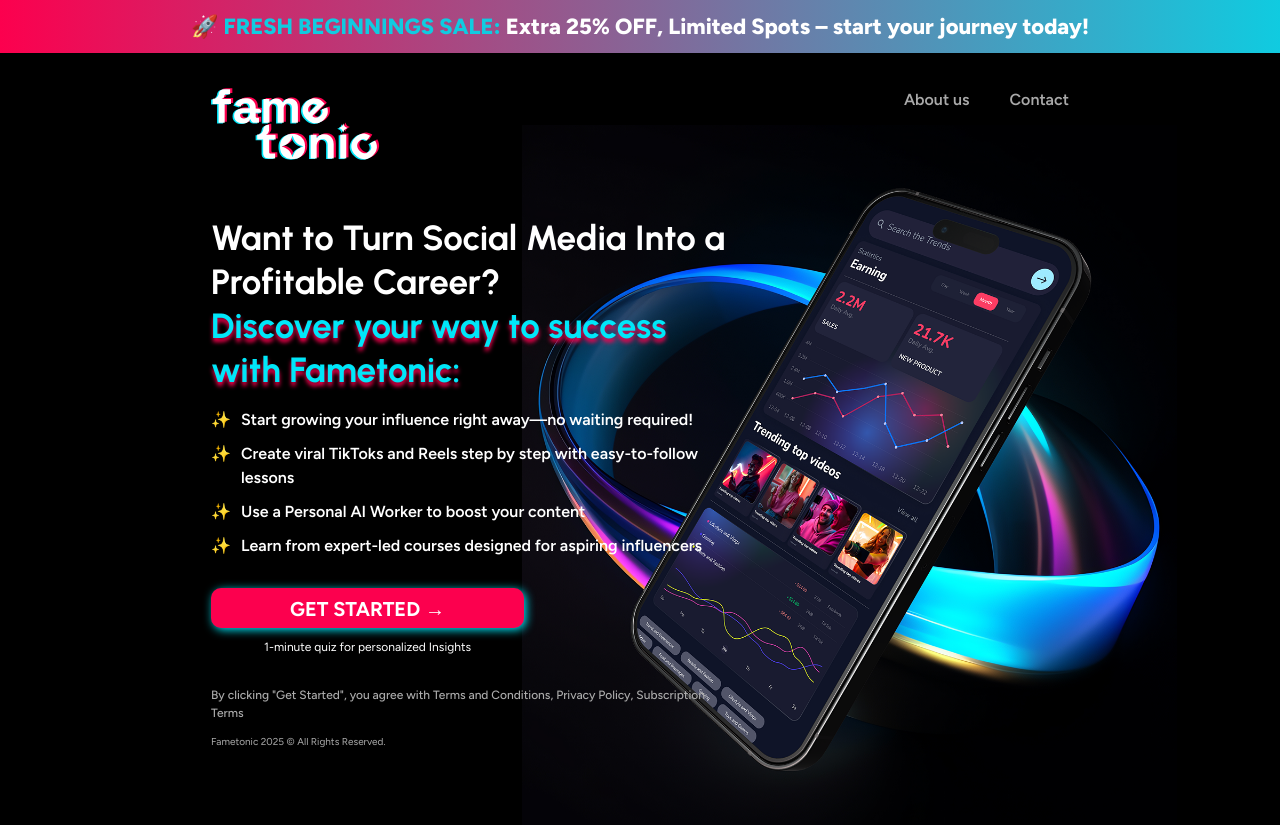
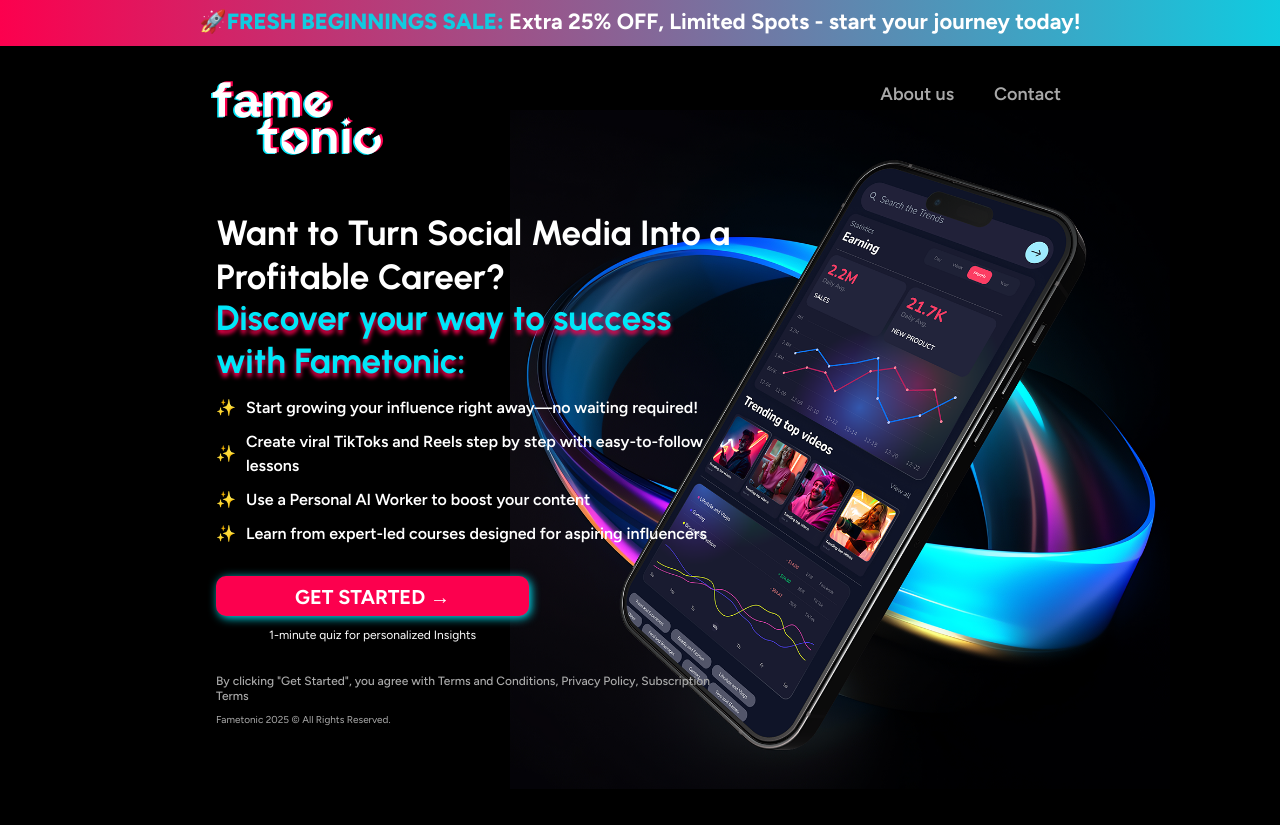
Before and after one commit to abirdox/netzet, a Next.js app: page / in a window 1280 px wide. After the commit the page ends 800 px from the top, so only its background shows below. Built offline with nearby package versions, Linux system fonts and the light colour scheme.

Commit message:
pixel perfect

```diff
--- a/src/app/output.css
+++ b/src/app/output.css
@@ -538,12 +538,29 @@ video {
   position: absolute;
 }
 
+.relative {
+  position: relative;
+}
+
 .right-4 {
   right: 1rem;
 }
 
+.right-6 {
+  right: 1.5rem;
+}
+
+.right-7 {
+  right: 1.75rem;
+}
+
 .z-\[-1\] {
   z-index: -1;
+}
+
+.mx-\[0px\] {
+  margin-left: 0px;
+  margin-right: 0px;
 }
 
 .mx-\[32\.5px\] {
@@ -556,14 +573,29 @@ video {
   margin-bottom: -60px;
 }
 
-.mx-0 {
-  margin-left: 0px;
-  margin-right: 0px;
+.my-\[-50px\] {
+  margin-top: -50px;
+  margin-bottom: -50px;
 }
 
-.mx-\[0px\] {
-  margin-left: 0px;
-  margin-right: 0px;
+.mx-\[1px\] {
+  margin-left: 1px;
+  margin-right: 1px;
+}
+
+.mx-\[5px\] {
+  margin-left: 5px;
+  margin-right: 5px;
+}
+
+.my-\[10px\] {
+  margin-top: 10px;
+  margin-bottom: 10px;
+}
+
+.my-\[-10px\] {
+  margin-top: -10px;
+  margin-bottom: -10px;
 }
 
 .mb-\[22px\] {
@@ -590,8 +622,32 @@ video {
   margin-top: 35px;
 }
 
-.mt-\[-60px\] {
-  margin-top: -60px;
+.mr-\[2px\] {
+  margin-right: 2px;
+}
+
+.mr-\[10px\] {
+  margin-right: 10px;
+}
+
+.mr-\[9px\] {
+  margin-right: 9px;
+}
+
+.mr-\[8px\] {
+  margin-right: 8px;
+}
+
+.mr-\[5px\] {
+  margin-right: 5px;
+}
+
+.mr-\[4px\] {
+  margin-right: 4px;
+}
+
+.mt-\[0px\] {
+  margin-top: 0px;
 }
 
 .block {
@@ -610,16 +666,20 @@ video {
   height: 2rem;
 }
 
+.h-\[40px\] {
+  height: 40px;
+}
+
 .h-\[44\.98px\] {
   height: 44.98px;
 }
 
-.h-\[72\.25px\] {
-  height: 72.25px;
+.h-\[74px\] {
+  height: 74px;
 }
 
-.h-\[40px\] {
-  height: 40px;
+.h-\[76px\] {
+  height: 76px;
 }
 
 .w-8 {
@@ -630,8 +690,8 @@ video {
   width: 105.38px;
 }
 
-.w-\[169\.27px\] {
-  width: 169.27px;
+.w-\[173\.12px\] {
+  width: 173.12px;
 }
 
 .w-full {
@@ -686,6 +746,30 @@ video {
   margin-bottom: calc(10px * var(--tw-space-y-reverse));
 }
 
+.space-y-\[8px\] > :not([hidden]) ~ :not([hidden]) {
+  --tw-space-y-reverse: 0;
+  margin-top: calc(8px * calc(1 - var(--tw-space-y-reverse)));
+  margin-bottom: calc(8px * var(--tw-space-y-reverse));
+}
+
+.space-y-\[6px\] > :not([hidden]) ~ :not([hidden]) {
+  --tw-space-y-reverse: 0;
+  margin-top: calc(6px * calc(1 - var(--tw-space-y-reverse)));
+  margin-bottom: calc(6px * var(--tw-space-y-reverse));
+}
+
+.space-y-\[5px\] > :not([hidden]) ~ :not([hidden]) {
+  --tw-space-y-reverse: 0;
+  margin-top: calc(5px * calc(1 - var(--tw-space-y-reverse)));
+  margin-bottom: calc(5px * var(--tw-space-y-reverse));
+}
+
+.space-y-\[4px\] > :not([hidden]) ~ :not([hidden]) {
+  --tw-space-y-reverse: 0;
+  margin-top: calc(4px * calc(1 - var(--tw-space-y-reverse)));
+  margin-bottom: calc(4px * var(--tw-space-y-reverse));
+}
+
 .scroll-smooth {
   scroll-behavior: smooth;
 }
@@ -717,6 +801,11 @@ video {
   --tw-gradient-to: var(--secondary) var(--tw-gradient-to-position);
 }
 
+.object-cover {
+  -o-object-fit: cover;
+     object-fit: cover;
+}
+
 .px-\[20px\] {
   padding-left: 20px;
   padding-right: 20px;
@@ -727,9 +816,14 @@ video {
   padding-right: 22px;
 }
 
-.py-3 {
-  padding-top: 0.75rem;
-  padding-bottom: 0.75rem;
+.py-1 {
+  padding-top: 0.25rem;
+  padding-bottom: 0.25rem;
+}
+
+.py-1\.5 {
+  padding-top: 0.375rem;
+  padding-bottom: 0.375rem;
 }
 
 .py-\[20px\] {
@@ -742,28 +836,33 @@ video {
   padding-bottom: 40px;
 }
 
-.py-2 {
-  padding-top: 0.5rem;
-  padding-bottom: 0.5rem;
-}
-
-.py-1 {
-  padding-top: 0.25rem;
-  padding-bottom: 0.25rem;
-}
-
-.py-1\.5 {
-  padding-top: 0.375rem;
-  padding-bottom: 0.375rem;
-}
-
-.px-\[21px\] {
-  padding-left: 21px;
-  padding-right: 21px;
+.py-\[30px\] {
+  padding-top: 30px;
+  padding-bottom: 30px;
 }
 
 .pb-\[40px\] {
   padding-bottom: 40px;
+}
+
+.pt-\[10px\] {
+  padding-top: 10px;
+}
+
+.pt-\[0px\] {
+  padding-top: 0px;
+}
+
+.pt-\[-1px\] {
+  padding-top: -1px;
+}
+
+.pt-\[-2px\] {
+  padding-top: -2px;
+}
+
+.pt-\[-5px\] {
+  padding-top: -5px;
 }
 
 .text-left {
@@ -798,6 +897,10 @@ video {
   font-size: 16px;
 }
 
+.text-\[18px\] {
+  font-size: 18px;
+}
+
 .text-\[20px\] {
   font-size: 20px;
 }
@@ -809,10 +912,6 @@ video {
 .text-base {
   font-size: 1rem;
   line-height: 1.5rem;
-}
-
-.font-\[18px\] {
-  font-weight: 18px;
 }
 
 .font-bold {
@@ -843,11 +942,11 @@ video {
   color: var(--secondary);
 }
 
-.text-semi_gray {
+.text-semi-gray {
   color: var(--semi-gray);
 }
 
-.text-semi_secondary {
+.text-semi-secondary {
   color: var(--semi-secondary);
 }
 
@@ -907,13 +1006,209 @@ body {
     position: absolute;
   }
 
+  .xl\:bottom-\[2px\] {
+    bottom: 2px;
+  }
+
   .xl\:right-\[20px\] {
     right: 20px;
+  }
+
+  .xl\:top-\[0px\] {
+    top: 0px;
+  }
+
+  .xl\:top-\[30px\] {
+    top: 30px;
+  }
+
+  .xl\:top-\[80px\] {
+    top: 80px;
+  }
+
+  .xl\:top-\[170px\] {
+    top: 170px;
+  }
+
+  .xl\:top-\[172px\] {
+    top: 172px;
+  }
+
+  .xl\:top-\[168px\] {
+    top: 168px;
+  }
+
+  .xl\:top-\[165px\] {
+    top: 165px;
+  }
+
+  .xl\:top-\[160px\] {
+    top: 160px;
+  }
+
+  .xl\:top-\[155px\] {
+    top: 155px;
+  }
+
+  .xl\:top-\[100px\] {
+    top: 100px;
+  }
+
+  .xl\:right-\[80px\] {
+    right: 80px;
+  }
+
+  .xl\:right-\[100px\] {
+    right: 100px;
+  }
+
+  .xl\:right-\[120px\] {
+    right: 120px;
+  }
+
+  .xl\:right-\[110px\] {
+    right: 110px;
+  }
+
+  .xl\:top-\[60px\] {
+    top: 60px;
+  }
+
+  .xl\:top-\[50px\] {
+    top: 50px;
+  }
+
+  .xl\:top-\[180px\] {
+    top: 180px;
+  }
+
+  .xl\:top-\[480px\] {
+    top: 480px;
+  }
+
+  .xl\:top-\[-180px\] {
+    top: -180px;
+  }
+
+  .xl\:top-\[-80px\] {
+    top: -80px;
+  }
+
+  .xl\:top-\[-00px\] {
+    top: -00px;
+  }
+
+  .xl\:top-\[20px\] {
+    top: 20px;
+  }
+
+  .xl\:top-\[70px\] {
+    top: 70px;
+  }
+
+  .xl\:top-\[00px\] {
+    top: 00px;
+  }
+
+  .xl\:bottom-\[100px\] {
+    bottom: 100px;
+  }
+
+  .xl\:bottom-\[00px\] {
+    bottom: 00px;
+  }
+
+  .xl\:top-\[150px\] {
+    top: 150px;
+  }
+
+  .xl\:top-\[120px\] {
+    top: 120px;
   }
 
   .xl\:mx-0 {
     margin-left: 0px;
     margin-right: 0px;
+  }
+
+  .xl\:mx-\[10px\] {
+    margin-left: 10px;
+    margin-right: 10px;
+  }
+
+  .xl\:my-\[20px\] {
+    margin-top: 20px;
+    margin-bottom: 20px;
+  }
+
+  .xl\:my-\[-20px\] {
+    margin-top: -20px;
+    margin-bottom: -20px;
+  }
+
+  .xl\:my-\[-30px\] {
+    margin-top: -30px;
+    margin-bottom: -30px;
+  }
+
+  .xl\:my-\[-60px\] {
+    margin-top: -60px;
+    margin-bottom: -60px;
+  }
+
+  .xl\:my-\[-70px\] {
+    margin-top: -70px;
+    margin-bottom: -70px;
+  }
+
+  .xl\:my-\[-80px\] {
+    margin-top: -80px;
+    margin-bottom: -80px;
+  }
+
+  .xl\:my-\[-90px\] {
+    margin-top: -90px;
+    margin-bottom: -90px;
+  }
+
+  .xl\:my-\[-85px\] {
+    margin-top: -85px;
+    margin-bottom: -85px;
+  }
+
+  .xl\:my-\[-120px\] {
+    margin-top: -120px;
+    margin-bottom: -120px;
+  }
+
+  .xl\:my-\[-5px\] {
+    margin-top: -5px;
+    margin-bottom: -5px;
+  }
+
+  .xl\:my-\[-3px\] {
+    margin-top: -3px;
+    margin-bottom: -3px;
+  }
+
+  .xl\:my-\[-2px\] {
+    margin-top: -2px;
+    margin-bottom: -2px;
+  }
+
+  .xl\:my-\[-0px\] {
+    margin-top: -0px;
+    margin-bottom: -0px;
+  }
+
+  .xl\:mx-\[5px\] {
+    margin-left: 5px;
+    margin-right: 5px;
+  }
+
+  .xl\:my-\[0px\] {
+    margin-top: 0px;
+    margin-bottom: 0px;
   }
 
   .xl\:mb-\[16px\] {
@@ -932,6 +1227,94 @@ body {
     margin-top: 57px;
   }
 
+  .xl\:mb-\[50px\] {
+    margin-bottom: 50px;
+  }
+
+  .xl\:mb-\[-50px\] {
+    margin-bottom: -50px;
+  }
+
+  .xl\:mt-\[10px\] {
+    margin-top: 10px;
+  }
+
+  .xl\:mt-\[8px\] {
+    margin-top: 8px;
+  }
+
+  .xl\:mt-10 {
+    margin-top: 2.5rem;
+  }
+
+  .xl\:mt-2 {
+    margin-top: 0.5rem;
+  }
+
+  .xl\:mt-1 {
+    margin-top: 0.25rem;
+  }
+
+  .xl\:mt-\[1px\] {
+    margin-top: 1px;
+  }
+
+  .xl\:mt-\[0px\] {
+    margin-top: 0px;
+  }
+
+  .xl\:mt-\[-1px\] {
+    margin-top: -1px;
+  }
+
+  .xl\:mt-\[-5px\] {
+    margin-top: -5px;
+  }
+
+  .xl\:mb-\[17px\] {
+    margin-bottom: 17px;
+  }
+
+  .xl\:mb-\[5px\] {
+    margin-bottom: 5px;
+  }
+
+  .xl\:mb-\[1px\] {
+    margin-bottom: 1px;
+  }
+
+  .xl\:mb-\[-1px\] {
+    margin-bottom: -1px;
+  }
+
+  .xl\:mb-\[-0px\] {
+    margin-bottom: -0px;
+  }
+
+  .xl\:mb-\[-2px\] {
+    margin-bottom: -2px;
+  }
+
+  .xl\:mb-\[-3px\] {
+    margin-bottom: -3px;
+  }
+
+  .xl\:mb-\[3px\] {
+    margin-bottom: 3px;
+  }
+
+  .xl\:mb-\[6px\] {
+    margin-bottom: 6px;
+  }
+
+  .xl\:mt-\[3px\] {
+    margin-top: 3px;
+  }
+
+  .xl\:mt-\[30px\] {
+    margin-top: 30px;
+  }
+
   .xl\:flex {
     display: flex;
   }
@@ -940,8 +1323,8 @@ body {
     display: none;
   }
 
-  .xl\:h-\[40px\] {
-    height: 40px;
+  .xl\:h-\[46px\] {
+    height: 46px;
   }
 
   .xl\:h-\[700px\] {
@@ -952,20 +1335,60 @@ body {
     height: 100%;
   }
 
+  .xl\:h-\[800px\] {
+    height: 800px;
+  }
+
+  .xl\:h-\[720px\] {
+    height: 720px;
+  }
+
+  .xl\:h-\[680px\] {
+    height: 680px;
+  }
+
+  .xl\:h-\[679px\] {
+    height: 679px;
+  }
+
+  .xl\:h-\[900px\] {
+    height: 900px;
+  }
+
+  .xl\:h-\[1000px\] {
+    height: 1000px;
+  }
+
+  .xl\:h-\[950px\] {
+    height: 950px;
+  }
+
+  .xl\:h-\[920px\] {
+    height: 920px;
+  }
+
+  .xl\:h-\[660px\] {
+    height: 660px;
+  }
+
+  .xl\:h-auto {
+    height: auto;
+  }
+
+  .xl\:h-\[850px\] {
+    height: 850px;
+  }
+
+  .xl\:h-\[750px\] {
+    height: 750px;
+  }
+
+  .xl\:h-\[910px\] {
+    height: 910px;
+  }
+
   .xl\:w-\[313px\] {
     width: 313px;
-  }
-
-  .xl\:w-\[560px\] {
-    width: 560px;
-  }
-
-  .xl\:w-\[820px\] {
-    width: 820px;
-  }
-
-  .xl\:w-full {
-    width: 100%;
   }
 
   .xl\:w-\[516px\] {
@@ -976,6 +1399,82 @@ body {
     width: 830px;
   }
 
+  .xl\:w-full {
+    width: 100%;
+  }
+
+  .xl\:w-\[930px\] {
+    width: 930px;
+  }
+
+  .xl\:w-\[860px\] {
+    width: 860px;
+  }
+
+  .xl\:w-\[870px\] {
+    width: 870px;
+  }
+
+  .xl\:w-\[880px\] {
+    width: 880px;
+  }
+
+  .xl\:w-\[800px\] {
+    width: 800px;
+  }
+
+  .xl\:w-\[820px\] {
+    width: 820px;
+  }
+
+  .xl\:w-\[810px\] {
+    width: 810px;
+  }
+
+  .xl\:w-\[840px\] {
+    width: 840px;
+  }
+
+  .xl\:w-\[666px\] {
+    width: 666px;
+  }
+
+  .xl\:w-\[500\] {
+    width: 500;
+  }
+
+  .xl\:w-\[900\] {
+    width: 900;
+  }
+
+  .xl\:w-\[100\%\] {
+    width: 100%;
+  }
+
+  .xl\:w-\[900px\] {
+    width: 900px;
+  }
+
+  .xl\:w-\[1000px\] {
+    width: 1000px;
+  }
+
+  .xl\:w-\[\] {
+    width: ;
+  }
+
+  .xl\:w-\[1200px\] {
+    width: 1200px;
+  }
+
+  .xl\:w-\[1600px\] {
+    width: 1600px;
+  }
+
+  .xl\:w-\[px\] {
+    width: px;
+  }
+
   .xl\:flex-row {
     flex-direction: row;
   }
@@ -984,9 +1483,29 @@ body {
     flex-direction: column-reverse;
   }
 
+  .xl\:space-y-\[10px\] > :not([hidden]) ~ :not([hidden]) {
+    --tw-space-y-reverse: 0;
+    margin-top: calc(10px * calc(1 - var(--tw-space-y-reverse)));
+    margin-bottom: calc(10px * var(--tw-space-y-reverse));
+  }
+
+  .xl\:overflow-hidden {
+    overflow: hidden;
+  }
+
   .xl\:object-cover {
     -o-object-fit: cover;
        object-fit: cover;
+  }
+
+  .xl\:object-fill {
+    -o-object-fit: fill;
+       object-fit: fill;
+  }
+
+  .xl\:px-\[0px\] {
+    padding-left: 0px;
+    padding-right: 0px;
   }
 
   .xl\:px-\[211px\] {
@@ -1004,9 +1523,9 @@ body {
     padding-bottom: 30px;
   }
 
-  .xl\:px-\[0px\] {
-    padding-left: 0px;
-    padding-right: 0px;
+  .xl\:py-\[40px\] {
+    padding-top: 40px;
+    padding-bottom: 40px;
   }
 
   .xl\:text-left {
--- a/src/components/copy-right-info.component.tsx
+++ b/src/components/copy-right-info.component.tsx
@@ -1,7 +1,7 @@
 const CopyRightInfoComponent = () => {
 
     return (
-        <p className="mt-[19px] xl:mt-[12px] text-[10px]">
+        <p className="mt-[19px] xl:mt-[8px] text-[10px]">
             Fametonic 2025 © All Rights Reserved.
         </p>
     )
--- a/src/components/top-banner.component.tsx
+++ b/src/components/top-banner.component.tsx
@@ -3,8 +3,8 @@ const TopBannerComponent = () => {
     return (
         <>
             {/* Top Gradient Banner */}
-            <div className="w-full bg-gradient-to-r from-primary to-secondary text-white text-[14px] xl:text-[22px] font-semibold text-center xl:py-[10px] py-[20px] px-[20px]">
-                <span className="font-extrabold text-[16px] xl:text-[22px]">🚀 <span className="text-secondary">FRESH BEGINNINGS SALE:</span> Extra 25% OFF, Limited Spots – start your journey today!</span>
+            <div className="w-full bg-gradient-to-r from-primary to-secondary text-white text-center px-[20px]  py-[20px] xl:py-[10px] h-[76px] xl:h-[46px] leading-tight">
+                <span className="relative font-bold text-[14px] xl:text-[22px]  xl:bottom-[2px] xl:mx-[10px]">🚀<span className="text-secondary text-[16px] xl:text-[22px]  font-extrabold ">FRESH BEGINNINGS SALE:</span> Extra 25% OFF, Limited Spots - start your journey today!</span>
             </div>
         </>
     )
--- a/src/components/top-nav.component.tsx
+++ b/src/components/top-nav.component.tsx
@@ -5,11 +5,11 @@ const TopNavComponent = () => {
             {/* Navbar (Desktop) */}
             <nav className="hidden xl:flex justify-between items-start mt-[35px] text-white">
                 <div className="">
-                    <img src="/images/logo.svg" alt="Logo" className="w-[169.27px] h-[72.25px]" />
+                    <img src="/images/logo.svg" alt="Logo" className="w-[173.12px] h-[74px]" />
                 </div>
-                <div className="space-x-[40px]">
-                    <a href="#" className="font-[18px] font-semibold text-semi_gray">About us</a>
-                    <a href="#" className="font-[18px] font-semibold text-semi_gray">Contact</a>
+                <div className="font-semibold text-semi-gray text-[18px] space-x-[40px] mr-[8px]">
+                    <a href="#" className="">About us</a>
+                    <a href="#" className="">Contact</a>
                 </div>
             </nav>
 
@@ -18,10 +18,16 @@ const TopNavComponent = () => {
                 <div className="flex-1 flex justify-center">
                     <img src="/images/logo.svg" alt="Logo" className="w-[105.38px] h-[44.98px]" />
                 </div>
-                <button className="absolute right-4">
-                    <svg className="w-8 h-8 text-white" fill="none" stroke="currentColor" strokeWidth="2" viewBox="0 0 24 24">
+                <button className="absolute right-7">
+                    {/* <svg className="w-8 h-8 text-white" fill="none" stroke="currentColor" strokeWidth="2" viewBox="0 0 24 24">
                         <path strokeLinecap="round" strokeLinejoin="round" d="M4 6h16M4 12h16M4 18h16"></path>
+                    </svg> */}
+                    <svg width="20" height="15" viewBox="0 0 20 15" fill="none" xmlns="http://www.w3.org/2000/svg">
+                        <line x1="1" y1="1.03597" x2="19" y2="1.03597" stroke="white" stroke-width="2" stroke-linecap="round" />
+                        <line x1="1" y1="7.03597" x2="19" y2="7.03597" stroke="white" stroke-width="2" stroke-linecap="round" />
+                        <line x1="1" y1="13.036" x2="19" y2="13.036" stroke="white" stroke-width="2" stroke-linecap="round" />
                     </svg>
+
                 </button>
             </div>
         </>
--- a/src/features/hero-section/left-content.feature.tsx
+++ b/src/features/hero-section/left-content.feature.tsx
@@ -3,28 +3,28 @@ const HeroSectionLeftContentFeature = () => {
 
     return (
         <>
-            <h1 className="text-[25px] xl:text-[35px] xl:text-left font-bold leading-tight font-urbanist">
+            <h1 className="text-[25px] xl:text-[35px] xl:text-left xl:mb-[-3px] font-bold leading-tight font-urbanist">
                 Want to Turn Social Media Into a Profitable Career?
             </h1>
-            <p className="text-[25px] xl:text-[35px] text-semi_secondary font-bold mb-[22px] xl:mb-[16px] drop-shadow font-urbanist leading-tight drop-shadow-pink">
+            <p className="text-[25px] xl:text-[35px] text-semi-secondary font-bold mb-[22px] xl:mb-[6px] drop-shadow font-urbanist leading-tight drop-shadow-pink">
                 Discover your way to success with Fametonic:
             </p>
 
-            <ul className="text-base text-[16px] font-semibold space-y-[10px] text-left ">
-                <li className="flex items-start gap-[10px]">
-                    <span>✨</span>
+            <ul className="text-base text-[16px] font-semibold space-y-[4px] xl:space-y-[10px] text-left xl:mt-[12px]">
+                <li className="flex gap-[10px]">
+                    <span className="flex items-center">✨</span>
                     <span>Start growing your influence right away—no waiting required!</span>
                 </li>
-                <li className="flex items-start gap-[10px]">
-                    <span>✨</span>
+                <li className="flex gap-[10px]">
+                    <span className="flex items-center">✨</span>
                     <span>Create viral TikToks and Reels step by step with easy-to-follow lessons</span>
                 </li>
-                <li className="flex items-start gap-[10px]">
-                    <span>✨</span>
+                <li className="flex gap-[10px]">
+                    <span className="flex items-center">✨</span>
                     <span>Use a Personal AI Worker to boost your content</span>
                 </li>
-                <li className="flex items-start gap-[10px]">
-                    <span>✨</span>
+                <li className="flex gap-[10px]">
+                    <span className="flex items-center">✨</span>
                     <span>Learn from expert-led courses designed for aspiring influencers</span>
                 </li>
             </ul>
--- a/src/features/hero-section/right-content.feature.tsx
+++ b/src/features/hero-section/right-content.feature.tsx
@@ -5,7 +5,7 @@ const HeroSectionRightContentFeature = () => {
             <img
                 src="/images/phone.png"
                 alt="Phone"
-                className="xl:w-full xl:h-full xl:object-cover"
+                className="xl:w-[900px] xl:h-[920px] xl:my-[-120px] xl:object-cover"
             />
         </>
     )
--- a/src/features/quiz-buton/quiz-button-info.feature.tsx
+++ b/src/features/quiz-buton/quiz-button-info.feature.tsx
@@ -1,7 +1,7 @@
 const QuizButtonInfo = () => {
 
     return (
-        <p className="text-[12px] font-medium">
+        <p className="text-[12px] font-medium leading-tight ">
             By clicking &quot;Get Started&quot;, you agree with Terms and Conditions, Privacy Policy, Subscription Terms
         </p>
     )
--- a/src/features/quiz-buton/quiz-button.feature.tsx
+++ b/src/features/quiz-buton/quiz-button.feature.tsx
@@ -3,7 +3,7 @@ import NetzetButton from "@/components/button"
 const QuizButton = () => {
 
     return (
-        <div className="block text-center xl:w-[313px] w-full xl:py-[30px] py-[40px]">
+        <div className="block text-center xl:w-[313px] w-full py-[30px]">
             <NetzetButton title="GET STARTED →" info="1-minute quiz for personalized Insights" />
         </div>
     )
--- a/src/view/hero-section.view.tsx
+++ b/src/view/hero-section.view.tsx
@@ -9,7 +9,7 @@ const HeroSection = () => {
     return (
         <>
             {/* Hero Section */}
-            <section className="flex flex-col-reverse items-center justify-between xl:flex-row mx-[0px]">
+            <section className="flex flex-col-reverse items-center justify-between xl:flex-row xl:mx-[5px] my-[-10px] xl:my-[0px]">
                 {/* Left Content */}
                 <div className="text-center xl:text-left xl:mt-[57px] xl:w-[516px] pb-[40px] px-[22px] xl:px-[0px]">
                     <HeroSectionLeftContentFeature />
@@ -22,7 +22,7 @@ const HeroSection = () => {
                     </div>
                 </div>
                 {/* Right Image */}
-                <div className="flex justify-end items-start my-[-60px] z-[-1] xl:w-[830px] xl:h-[700px] xl:absolute xl:right-[20px]">
+                <div className="flex justify-end items-start my-[-60px] z-[-1] xl:overflow-hidden xl:absolute xl:w-[666px] xl:h-[679px] xl:top-[170px] xl:right-[110px]">
                     <HeroSectionRightContentFeature />
                 </div>
             </section>
--- a/tailwind.config.js
+++ b/tailwind.config.js
@@ -7,9 +7,9 @@ module.exports = {
       colors: {
         primary: "var(--primary)",
         secondary: "var(--secondary)",
-        semi_secondary: "var(--semi-secondary)",
+        'semi-secondary': "var(--semi-secondary)",
         gray: "var(--gray)",
-        semi_gray: "var(--semi-gray)",
+        'semi-gray': "var(--semi-gray)",
       },
       fontFamily: {
         urbanist: ["var(--font-urbanist)", "sans-serif"],
```
